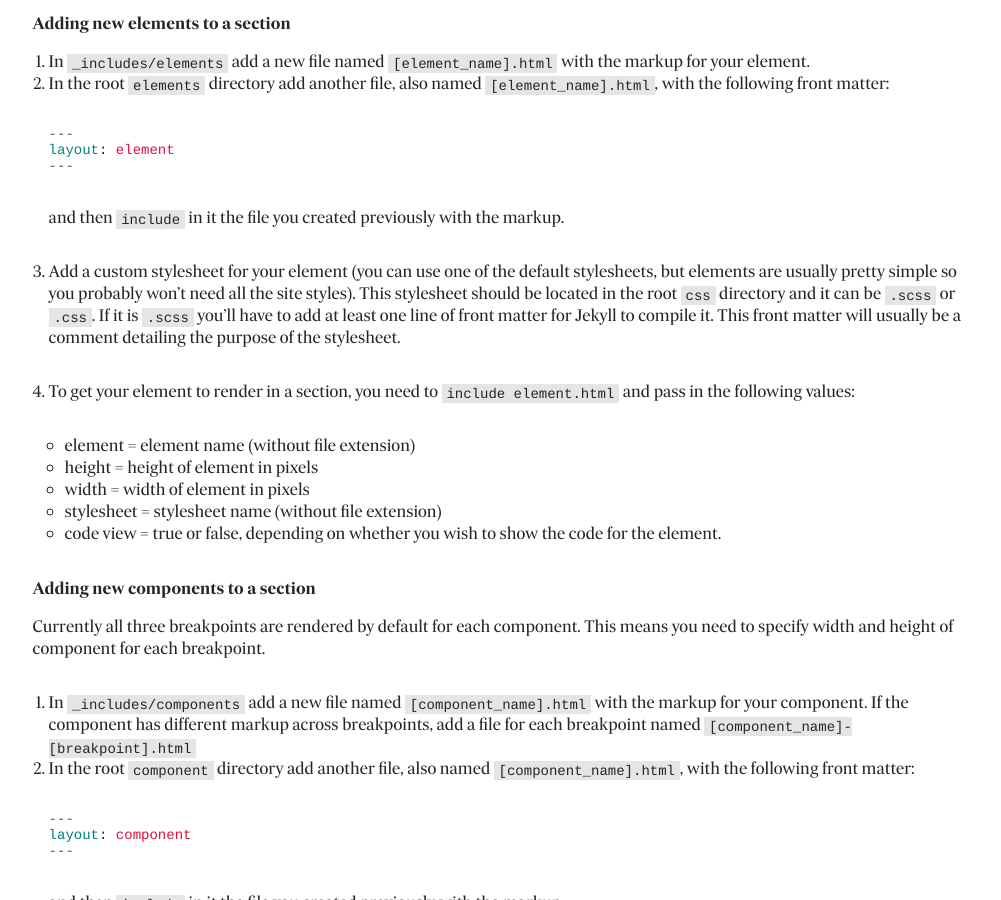
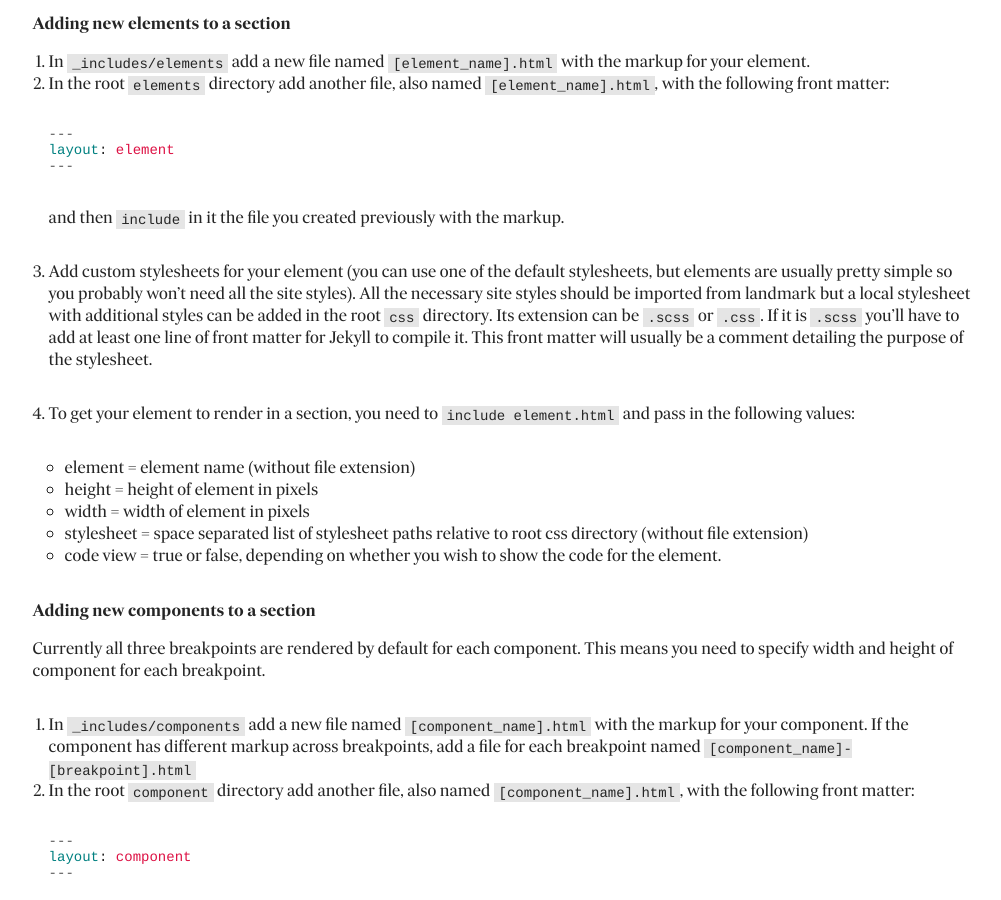
Before and after one commit to ffxstyleguide/styleguide-afr, a Jekyll site: the page built from readme/index.md, in a window 1280 px wide and 900 px high, scrolled down 3858 px. Shown: the whole window, without its empty margins (233-1234 px from the left). Built offline with Jekyll 4.4.1, drawn with Linux system fonts in a browser that asks for light colours.

Commit message:
multiple stylesheets for elements and relevant docs update

```diff
--- a/_includes/element.html
+++ b/_includes/element.html
@@ -1,6 +1,6 @@
 <div class="styleguide-element">
     <div class="styleguide-iframe-container">
-        <iframe width="{{include.width}}" height="{{include.height}}" src="{{ site.github.url }}/elements/{{ include.element }}.html" data-stylesheet="{{ site.github.url }}/css/{{include.stylesheet}}.css" frameborder="0"></iframe>
+        <iframe width="{{include.width}}" height="{{include.height}}" src="{{ site.github.url }}/elements/{{ include.element }}.html" data-stylesheet="{{include.stylesheet}}" frameborder="0"></iframe>
     </div>
     {% if include.code-view == true %}
         {% highlight html %}
--- /dev/null
+++ b/css/custom-forms.scss
@@ -0,0 +1,10 @@
+---
+# custom css for elements in the form elements section
+---
+
+@import 'iframe-base';
+@import 'variables';
+
+.gel-layout .btn+.btn {
+    margin-left: $tubby-unit*2;
+}
--- a/readme/index.md
+++ b/readme/index.md
@@ -183,14 +183,14 @@ The contents of the landing page are stored in the `_section_frontpage` collecti
 
    and then `include` in it the file you created previously with the markup.
 
-3. Add a custom stylesheet for your element (you can use one of the default stylesheets, but elements are usually pretty simple so you probably won't need all the site styles). This stylesheet should be located in the root `css` directory and it can be `.scss` or `.css`. If it is `.scss` you'll have to add at least one line of front matter for Jekyll to compile it. This front matter will usually be a comment detailing the purpose of the stylesheet.
+3. Add custom stylesheets for your element (you can use one of the default stylesheets, but elements are usually pretty simple so you probably won't need all the site styles). All the necessary site styles should be imported from landmark but a local stylesheet with additional styles can be added in the root `css` directory. Its extension can be `.scss` or `.css`. If it is `.scss` you'll have to add at least one line of front matter for Jekyll to compile it. This front matter will usually be a comment detailing the purpose of the stylesheet.
 
 4. To get your element to render in a section, you need to `include element.html` and pass in the following values:
 
     * element = element name (without file extension)
     * height = height of element in pixels
     * width = width of element in pixels
-    * stylesheet = stylesheet name (without file extension)
+    * stylesheet = space separated list of stylesheet paths relative to root css directory (without file extension)
     * code view = true or false, depending on whether you wish to show the code for the element.
 
 #### Adding new components to a section
```
Also changed, not shown: _layouts/element.html (+8 -5 lines), _section_form_elements/01buttons.md (+3 -3 lines).
